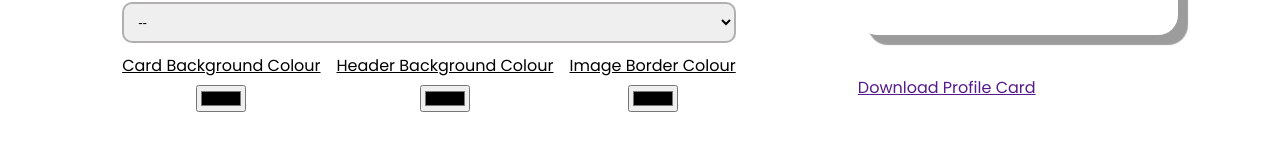
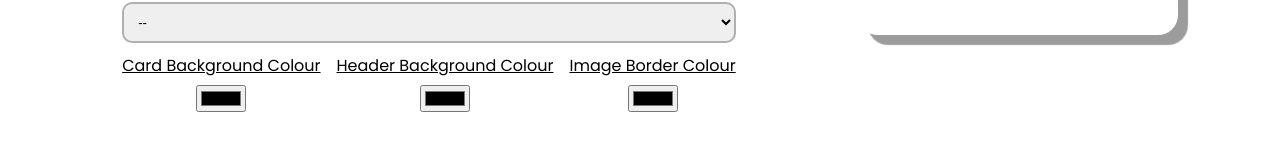
Before and after one commit to KP1709/DigitalProfileCardMaker, a React (Vite) app: page / in a window 1280 px wide. Shown: the part 535-686 px from the top of the page. Built offline with nearby package versions, Linux system fonts and the light colour scheme.

Commit message:
removed download link to save card

```diff
--- a/src/components/CardMaker.jsx
+++ b/src/components/CardMaker.jsx
@@ -62,6 +62,10 @@ export default function CardMaker() {
         if (imageBorder) {
             imageBorder.style.border = `thick solid ${event.target.value}`
         }
+    }
+
+    function displayIcon() {
+
     }
 
     return (
@@ -195,9 +199,7 @@ export default function CardMaker() {
                         {userData.icon === "dove" && <FontAwesomeIcon icon={faDove} size="1x" />}
                     </div>
                 </div>
-                <a href="" download="digitalProfileCard.png">Download Profile Card</a>
             </section>
         </main>
-
     )
 }
```
